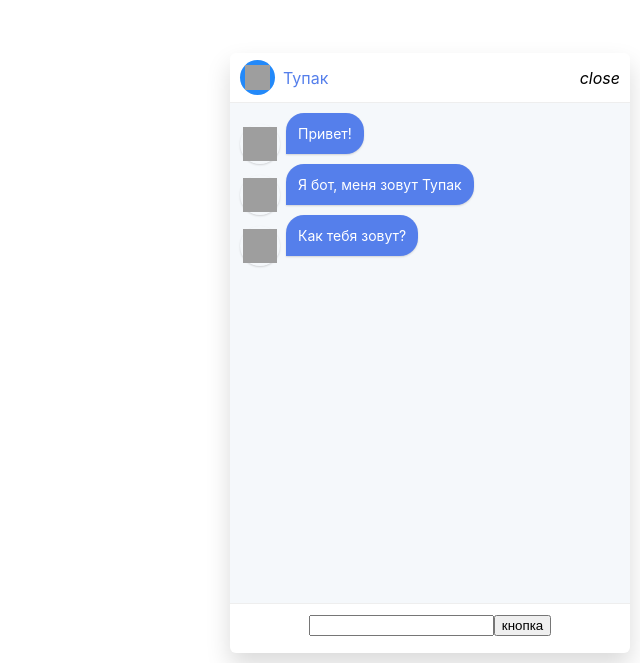
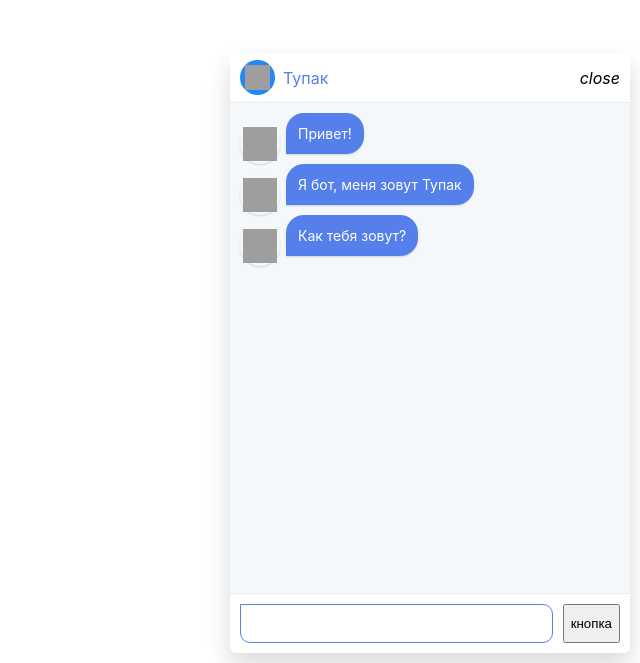
Before and after one commit to dyzz24/chatbot, a React (Create React App) app: page / in a window 1280 px wide. Shown: the part 137-800 px from the top of the page, without its empty margins (640-1280 px from the left). Built offline with nearby package versions, Linux system fonts and the light colour scheme; grey boxes are pictures that could not be loaded.

Commit message:
toggle bot view

```diff
--- a/src/chatbot/chatbot.css
+++ b/src/chatbot/chatbot.css
@@ -23,3 +23,9 @@
     background: rgb(245, 248, 251);
     padding: 10px;
 }
+
+.chatBot__wrapper {
+    display: flex;
+    flex-direction: column;
+    height: 100%;
+}
--- a/src/chatbot/chatbot.js
+++ b/src/chatbot/chatbot.js
@@ -27,7 +27,8 @@ export default class ChatBot extends React.Component {
       botIsWriting: false,
       botIsWaitingForName: false,
       userName: '',
-      openSession: false
+      openSession: false,
+      hideBot: false
     };
   }
 
@@ -149,6 +150,13 @@ export default class ChatBot extends React.Component {
     animateScroll.scrollToBottom({ containerId: 'bodyId' });
   };
 
+  hideBot = () => {
+    this.setState(state => ({
+      hideBot: !state.hideBot
+    }));
+
+  }
+
   render() {
     const messageList = this.viewMessages();
     const pendingBotWriting = this.state.botIsWriting;
@@ -157,13 +165,15 @@ export default class ChatBot extends React.Component {
     return (
       <div
         className="chatBot"
-        style={{ width: this.state.boxWidth, height: this.state.boxHeight }}
+        style={{ width: this.state.boxWidth, height: !this.state.hideBot ? this.state.boxHeight : '50px' }}
       >
         <Header
           botAvatarSrc={botAvatarSrc}
           botName={botName}
+          hideBot = {this.hideBot}
         ></Header>
 
+        <div className = 'chatBot__wrapper' style = {{display: this.state.hideBot ? 'none' : 'flex'}}>
         <div className="chatBot__body" id="bodyId">
           {messageList}
           {pendingBotWriting ? (
@@ -183,6 +193,7 @@ export default class ChatBot extends React.Component {
           addMessage={(type, msg) => this.addMessage(type, msg)}
           handlerParentState={flag => this.handlerParentState(flag)}
         ></Actions>
+        </div>
       </div>
     );
   }
--- a/src/chatbot/form/form.css
+++ b/src/chatbot/form/form.css
@@ -1,7 +1,37 @@
 .chatBot__bottomblock {
-    height: 50px;
+    height: 60px;
     width: 100%;
-    padding: 10px;
     flex-shrink: 0;
     border-top: 1px solid rgb(238, 238, 238);
 }
+
+form {
+    width: 100%;
+    height: 100%;
+    padding: 10px;
+    display: flex;
+}
+
+input {
+    width: 100%;
+    height: 100%;
+    box-shadow: none;
+    font-size: 16px;
+    -webkit-appearance: none;
+    border: none;
+    border-image: initial;
+    border-radius: 0px 10px 10px 10px;
+    outline: none;
+
+    border: 1px solid rgb(141, 141, 141);
+    padding: 0 16px;
+    margin-right: 10px;
+}
+
+input:focus {
+    border: 1px solid #557feb;
+}
+
+button {
+    flex-shrink: 0;
+}
--- a/src/chatbot/form/form.js
+++ b/src/chatbot/form/form.js
@@ -28,6 +28,10 @@ export default class Form extends React.Component {
     this.inputElement.current.focus();
   }
 
+  componentDidMount() {
+    this.inputElement.current.focus();
+  }
+
 
   render() {
 
@@ -36,7 +40,7 @@ export default class Form extends React.Component {
       <React.Fragment>
       {this.props.openSession ? <Macros macrosList = {this.props.macrosList} setInputValue = {this.setInputValue}></Macros> : null}
     <div className="chatBot__bottomblock">
-    <form onSubmit = {(e) => this.sendMessage(e)}>
+    <form onSubmit = {(e) => this.sendMessage(e)} placeholder = 'Введите текст'>
     <input type="text" ref={this.inputElement}></input>
     {
       this.props.botIsWaitingForName || this.props.openSession ?
--- a/src/chatbot/form/macros/macros.css
+++ b/src/chatbot/form/macros/macros.css
@@ -14,16 +14,18 @@
     padding: 4px 10px;
     cursor: pointer;
     border-radius: 14px;
-    background: rgba(85, 128, 235, 0.733);
+    background: rgba(255, 70, 70, 0.767);
     margin-right: 6px;
-    color: white;
+    color: rgb(22, 20, 20);
     transition: .4s;
     animation: show 1s;
+    font-size: 13px;
 
 }
 
 .macros:hover {
     background: rgba(85, 128, 235, 1);
+    color: white;
 }
 
 @keyframes show {
--- a/src/chatbot/header/header.js
+++ b/src/chatbot/header/header.js
@@ -4,6 +4,8 @@ import './header.css';
 
 
 export const Header = (props) => {
+
+
 
   return(
     <div className="chatBot__header">
@@ -13,7 +15,7 @@ export const Header = (props) => {
             </div>
             <span>{props.botName}</span>
           </div>
-          <i className="closeicon">close</i>
+          <i className="closeicon" onClick = {props.hideBot}>close</i>
         </div>
   )
 }
```
